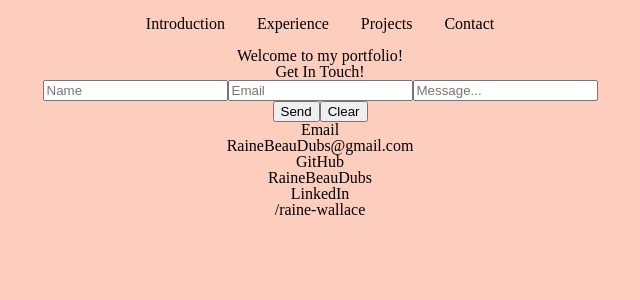
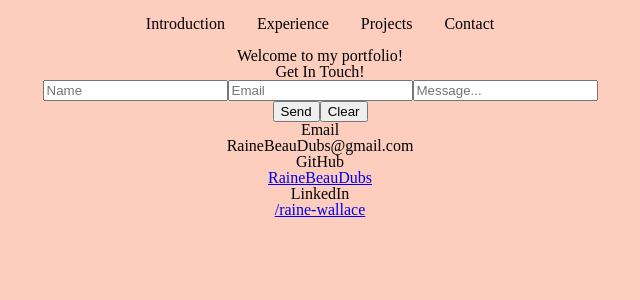
Before and after one commit to RaineBeauDubs/MyPortfolio, a React (Create React App) app in the folder portfolio/: page / in a window 1280 px wide. Shown: the top 300 px of the page, without its empty margins (320-960 px from the left). Built offline with nearby package versions, Linux system fonts and the light colour scheme.

Commit message:
added valid GH and LI links

```diff
--- a/portfolio/src/components/Contact.js
+++ b/portfolio/src/components/Contact.js
@@ -31,11 +31,11 @@ const Contact = () => {
             </div>
             <div>
               <h4>GitHub</h4>
-              <p>RaineBeauDubs</p>
+              <a href="https://github.com/RaineBeauDubs">RaineBeauDubs</a>
             </div>
             <div>
               <h4>LinkedIn</h4>
-              <p>/raine-wallace</p>
+              <a href="https://www.linkedin.com/in/raine-wallace/">/raine-wallace</a>
             </div>
         </div>
       </div>
```
